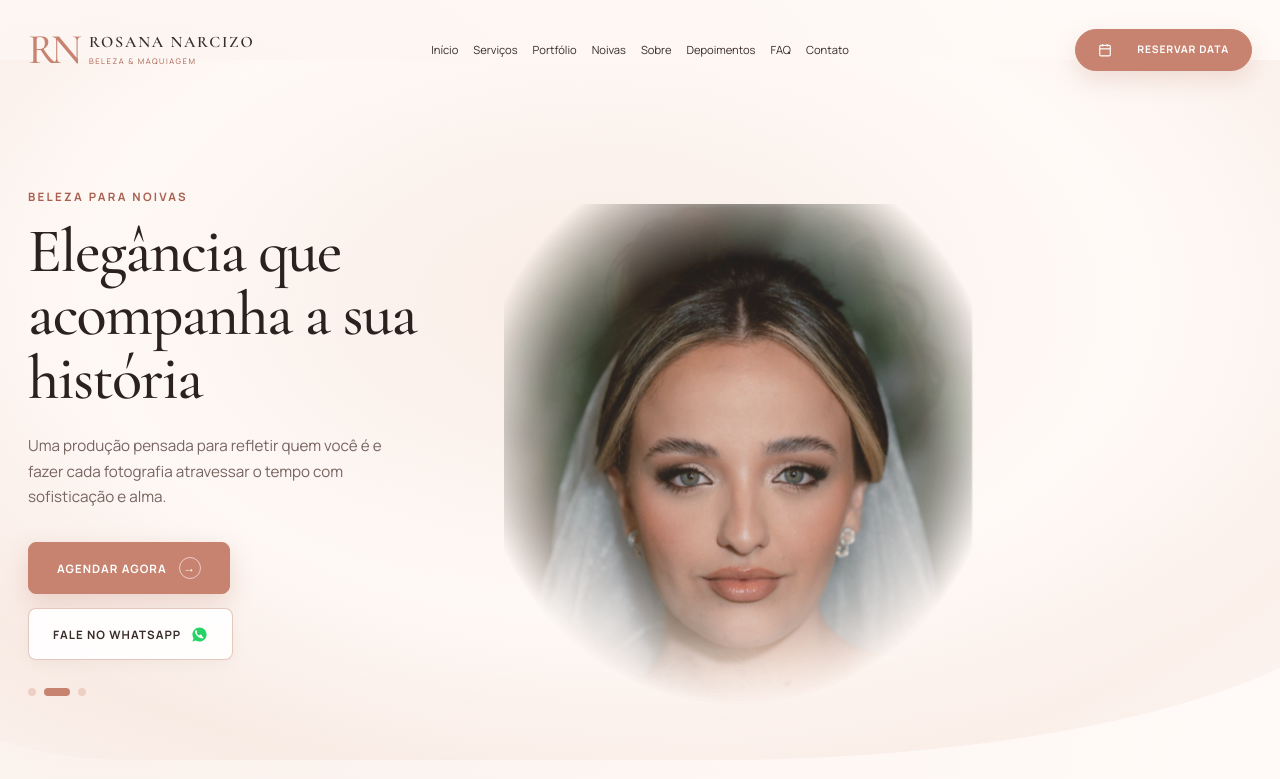
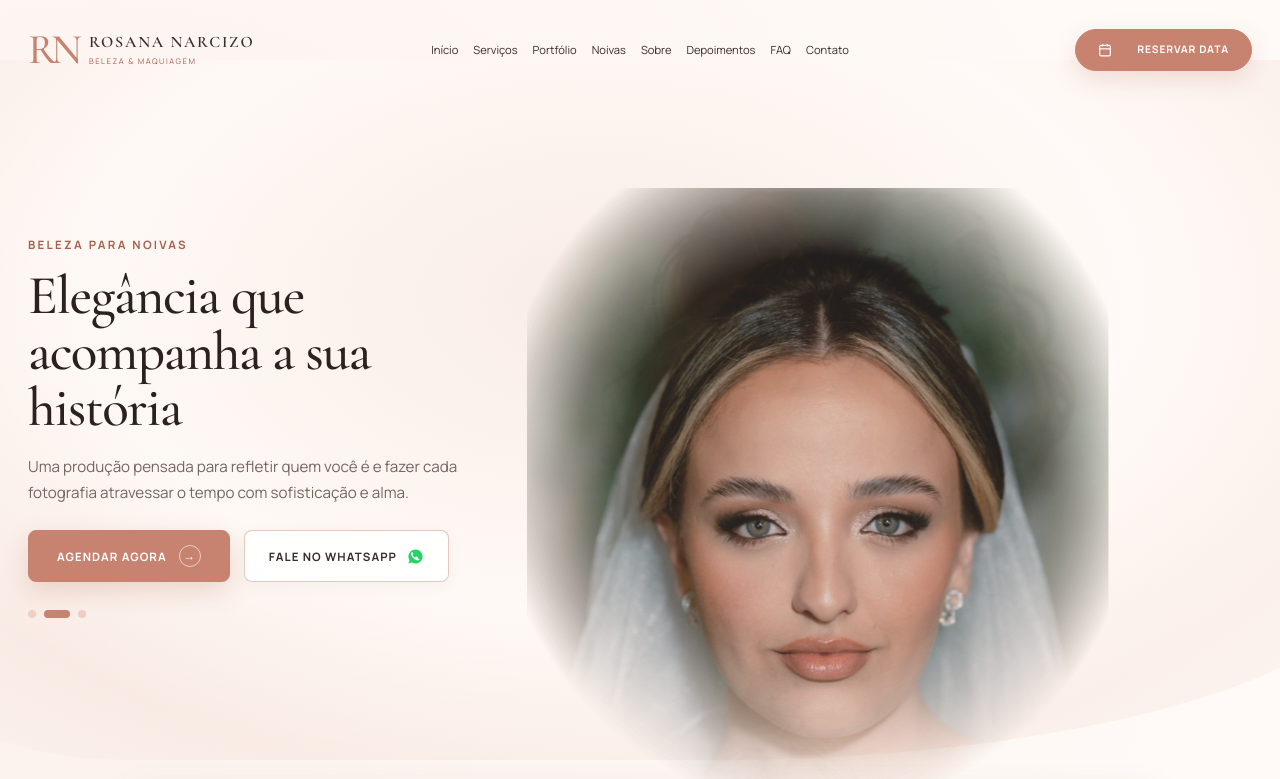
Before and after one commit to eudavizinps/Projeto-Rosana-Narcizo, an Angular app: page / in a window 1280 px wide. Shown: the top 779 px of the page. Built offline with nearby package versions, Linux system fonts and the light colour scheme.

Commit message:
fix(hero): adaptar altura do hero à janela e remover coluna vazia do grid
- hero e foto passam a usar altura baseada na viewport (notebooks e zoom)
- título reduz em telas baixas para manter botões visíveis
- grid de duas colunas para evitar quebra dos botões

```diff
--- a/src/styles.scss
+++ b/src/styles.scss
@@ -756,3 +756,22 @@ main { display: block; overflow: visible; }
     mask-image: radial-gradient(ellipse 60% 58% at 50% 44%, #000 62%, transparent 100%);
   }
 }
+
+/* Hero adaptável à altura da janela (notebooks, zoom 125%/150%, telas baixas) */
+@media (min-width: 1100px) {
+  .hero { --hero-h: clamp(540px, calc(100svh - 150px), 704px); min-height: calc(var(--hero-h) + 145px); padding: 100px 0 30px; }
+  .hero-shell { min-height: var(--hero-h); }
+  .hero-image-stage { inset: 90px 0 auto; height: var(--hero-h); }
+  .hero-image { height: 100%; margin-left: calc(var(--hero-h) * -0.4445); }
+  .hero-copy h1 { font-size: clamp(2.7rem, min(4.3vw, 9.5svh), 4.75rem); margin-bottom: 18px; }
+  .hero-copy > p { margin-bottom: 24px; }
+}
+@media (min-width: 1100px) and (max-height: 700px) {
+  .hero-copy > p { font-size: 0.9rem; line-height: 1.6; }
+  .hero-indicators { margin-top: 18px; }
+}
+
+@media (min-width: 1100px) {
+  .hero { --hero-h: clamp(500px, calc(100svh - 150px), 704px); }
+  .hero-shell { grid-template-columns: minmax(400px, 500px) 1fr; }
+}
```
